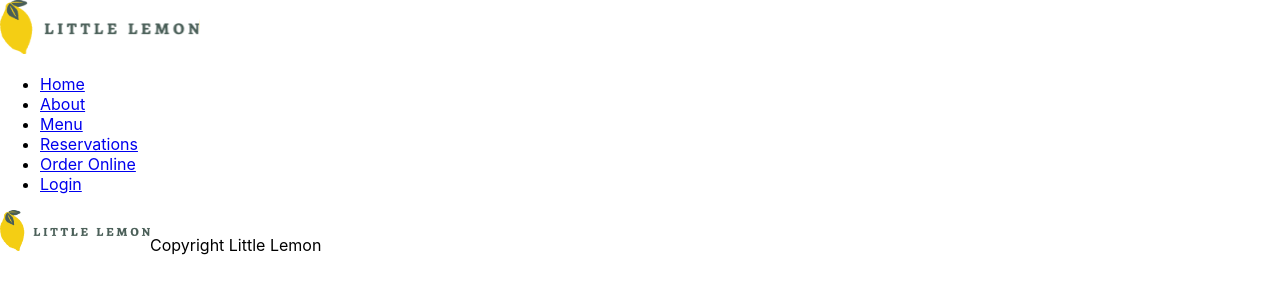
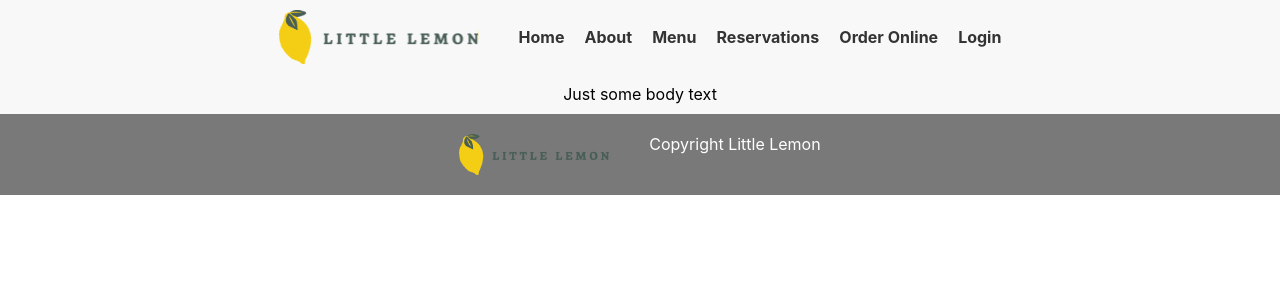
Before and after one commit to JoelEmmanuel795/Meta_Capstone_Project, a React (Create React App) app: page / in a window 1280 px wide. Shown: the top 300 px of the page. Built offline with nearby package versions, Linux system fonts and the light colour scheme.

Commit message:
Add CSS styles for components and imported them into relevant components

```diff
--- a/src/App.css
+++ b/src/App.css
@@ -1,38 +1,18 @@
 .App {
-  text-align: center;
+  display: grid;
+  grid-template-columns: repeat(12, 1fr);
+  grid-template-rows: auto 1fr auto;
+  gap: 16px;
 }
 
-.App-logo {
-  height: 40vmin;
-  pointer-events: none;
-}
-
-@media (prefers-reduced-motion: no-preference) {
-  .App-logo {
-    animation: App-logo-spin infinite 20s linear;
+@media (max-width: 768px) { /* For tablets and smaller screens */
+  .App {
+    grid-template-columns: repeat(6, 1fr); /* Fewer columns for smaller screens */
   }
 }
 
-.App-header {
-  background-color: #282c34;
-  min-height: 100vh;
-  display: flex;
-  flex-direction: column;
-  align-items: center;
-  justify-content: center;
-  font-size: calc(10px + 2vmin);
-  color: white;
-}
-
-.App-link {
-  color: #61dafb;
-}
-
-@keyframes App-logo-spin {
-  from {
-    transform: rotate(0deg);
-  }
-  to {
-    transform: rotate(360deg);
+@media (max-width: 480px) { /* For mobile devices */
+  .App {
+    grid-template-columns: 1fr; /* Single column layout for mobile */
   }
 }
--- a/src/App.js
+++ b/src/App.js
@@ -8,14 +8,13 @@ import Head from './Head';
 function App() {
   return (
     <>
-      <Head></Head>
+      <Head/>
       <body>
-        <Main>
           <Header>
             <Nav></Nav>
           </Header>
+          <Main>Just some body text</Main>
           <Footer/>
-        </Main>
       </body>
     </>
   );
--- /dev/null
+++ b/src/Footer.css
@@ -0,0 +1,25 @@
+footer {
+    display: flex;
+    justify-content: center;
+    align-items: flex-start;
+    padding: 20px;
+    background-color: #797979;
+    color: #fff;
+    gap: 40px;
+}
+
+footer div {
+    flex: 1;
+    margin: 0 10px;
+}
+
+@media (max-width: 768px) { /* Stack footer sections */
+    footer {
+        flex-direction: column;
+        text-align: center;
+    }
+
+    footer div {
+        margin: 10px 0;
+    }
+}
--- a/src/Footer.js
+++ b/src/Footer.js
@@ -1,3 +1,4 @@
+import './Footer.css'
 import logo from "./logo_hor.png";
 
 function Footer(props) {
--- a/src/Header.js
+++ b/src/Header.js
@@ -1,9 +1,6 @@
-import logo from './Logo.svg';
-
 function Header(props) {
     return (
         <header>
-            <img src={logo} width={200} alt="Little Lemon Logo"></img>
             {props.children}
         </header>
     )
--- /dev/null
+++ b/src/Main.css
@@ -0,0 +1,8 @@
+main {
+    display: flex;
+    justify-content: center;
+    align-items: center;
+    padding: 10px 20px;
+    background-color: #f8f8f8;
+    gap: 40px;
+}
--- a/src/Main.js
+++ b/src/Main.js
@@ -1,3 +1,5 @@
+import './Main.css'
+
 function Main(props) {
     return (
         <main>
--- /dev/null
+++ b/src/Nav.css
@@ -0,0 +1,33 @@
+nav {
+    display: flex;
+    justify-content: center;
+    align-items: center;
+    padding: 10px 20px;
+    background-color: #f8f8f8;
+    gap: 40px;
+}
+
+nav ul {
+    display: flex;
+    gap: 20px;
+    list-style-type: none;
+    padding: 0;
+    margin: 0;
+}
+
+nav a {
+    text-decoration: none;
+    color: #333;
+    font-weight: bold;
+}
+
+@media (max-width: 768px) { /* Stack navigation links for smaller screens */
+    nav ul {
+        flex-direction: column;
+        gap: 10px;
+    }
+
+    img {
+        width: 150px;
+    }
+}
--- a/src/Nav.js
+++ b/src/Nav.js
@@ -1,6 +1,10 @@
+import './Nav.css'
+import logo from './Logo.svg';
+
 function Nav(props) {
     return (
         <nav>
+            <img src={logo} width={200} alt="Little Lemon Logo"></img>
             <ul>
                 <li><a href="https://github.com/JoelEmmanuel795/Meta_Capstone_Project">Home</a></li>
                 <li><a href="https://github.com/JoelEmmanuel795/Meta_Capstone_Project">About</a></li>
```
Also changed, not shown: src/App_old.css (added, +38 -0 lines).
